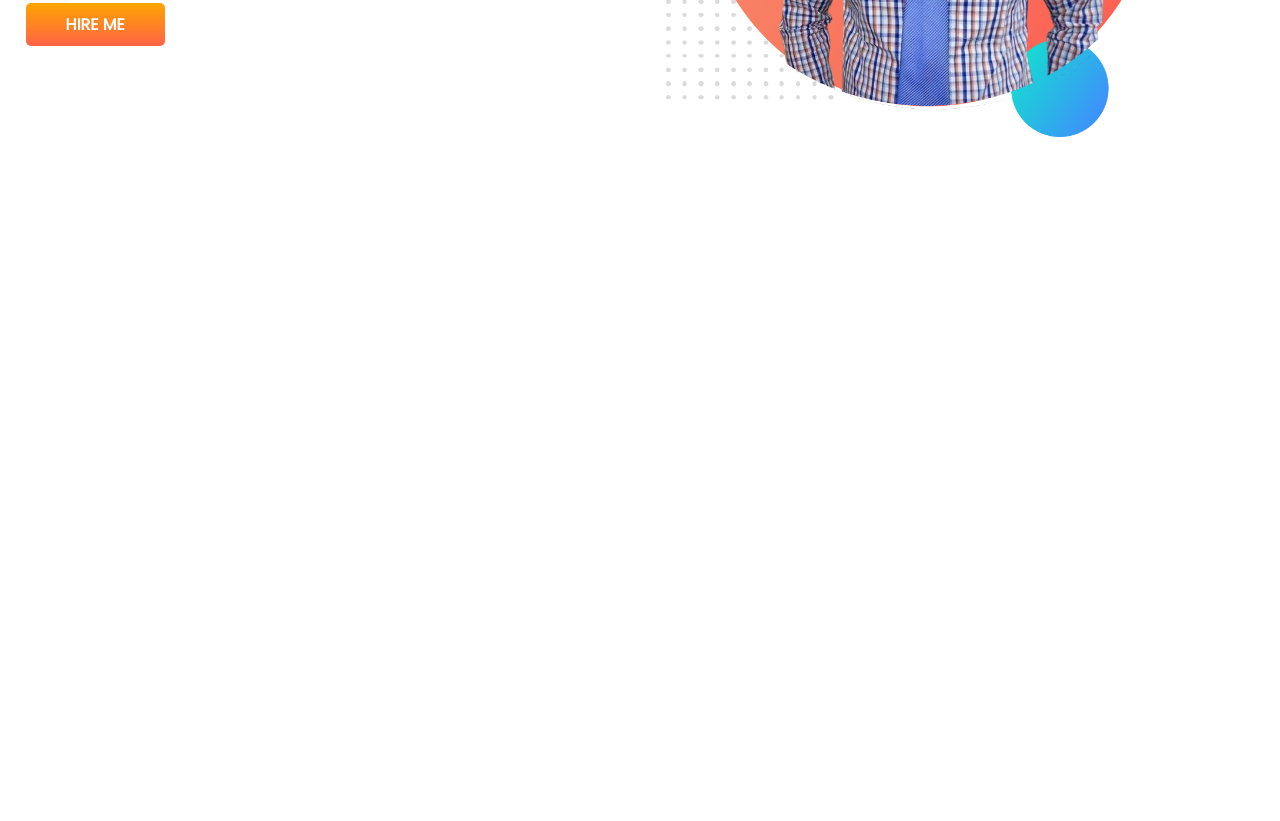
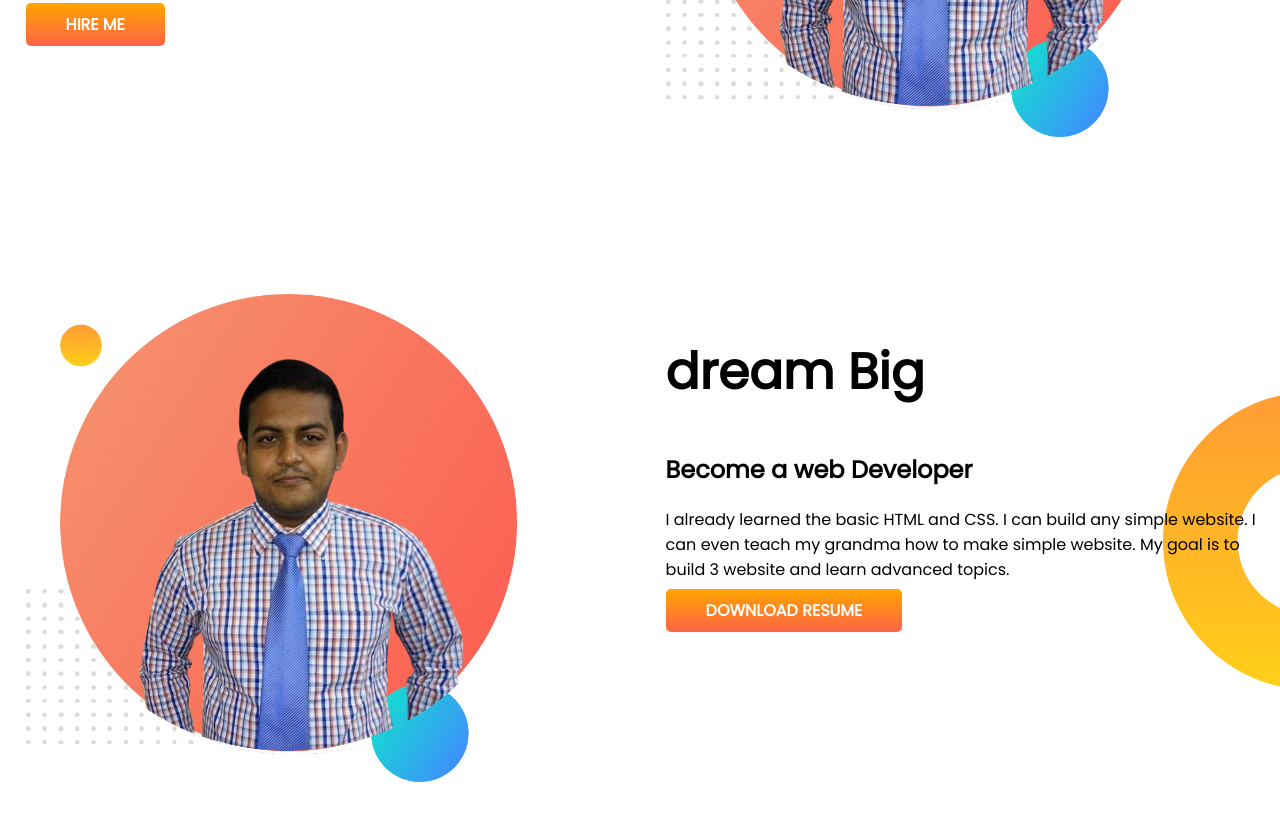
Before and after one commit to TakiYasirUIU/developer-portfolio, a plain HTML site: page index.html in a window 1280 px wide. Shown: the part 351-1172 px from the top of the page. Before the commit the page ends 800 px from the top, so only its background shows below. Drawn offline with Linux system fonts and the light colour scheme.

Commit message:
section 2 dream-added

```diff
--- a/index.html
+++ b/index.html
@@ -26,6 +26,20 @@
 
     </section>
 
+    <section class="dream-big">
+        <div class="half-width" >
+            <img src="images/my-bg.png" alt="">
+        </div>
+
+        <div class="half-width">
+            <h1>dream Big</h1>
+            <h2>Become a web Developer</h2>
+            <p>I already learned the basic HTML and CSS. I can build any simple website. I can even teach my grandma how to make simple website. My goal is to build 3 website and learn advanced topics.</p>
+
+            <a class="link-button" target="blank" href="https://www.linkedin.com/in/taki-yasir-410715227/" >DOWNLOAD RESUME</a>
+        </div>
+    </section>
+
 
 </body>
 </html>
--- a/style.css
+++ b/style.css
@@ -32,4 +32,14 @@ section{
     background-image: url(images/top-banner.png);
     background-repeat: no-repeat;
 
+
 }
+section{
+    display: flex;
+    margin-bottom: 150px;
+}
+.dream-big{
+    background-image: url(images/dream-bg.png);
+    background-repeat: no-repeat;
+    background-position: right;
+}
```
